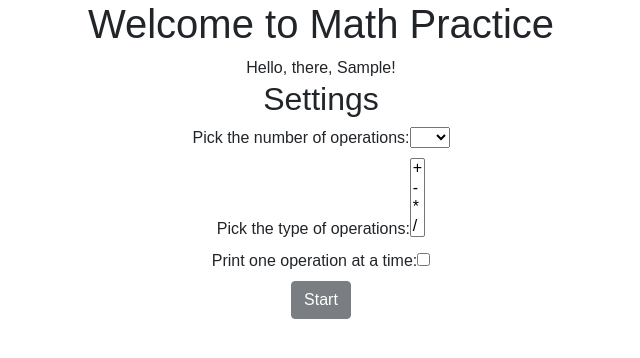
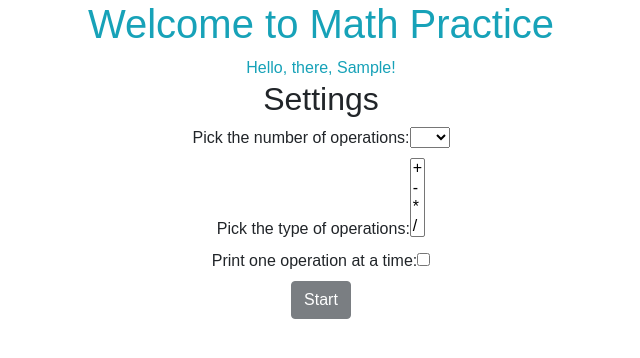
Before and after one commit to cristianagrigoriu/ReactMathPractice, a React (Create React App) app: page / in a window 1280 px wide. Both pictures are taken after typing "Sample" into the empty fields and a click on the button "Submit". Shown: the top 358 px of the page, without its empty margins (319-959 px from the left). Built offline with nearby package versions, Linux system fonts and the light colour scheme.

Commit message:
Colour title and greeting

```diff
--- a/src/App.js
+++ b/src/App.js
@@ -27,7 +27,7 @@ export default function App() {
 
   return (
     <div className="App">
-      <h1>Welcome to Math Practice</h1>
+      <h1 className="text-info">Welcome to Math Practice</h1>
       <Greeting submitHandler={handleShowSettings} />
       {showSettings ? <Settings onSettingsSelected={startQuiz} /> : null}
       {showQuiz ? <Quiz {...settings} /> : null}
--- a/src/Greeting.js
+++ b/src/Greeting.js
@@ -21,7 +21,7 @@ export default function Greeting({ submitHandler }) {
   }
 
   return showGreeting ? (
-    <div>Hello, there, {username}!</div>
+    <div className="text-info">Hello, there, {username}!</div>
   ) : (
     <div>
       <label htmlFor="username">Name</label>
```
